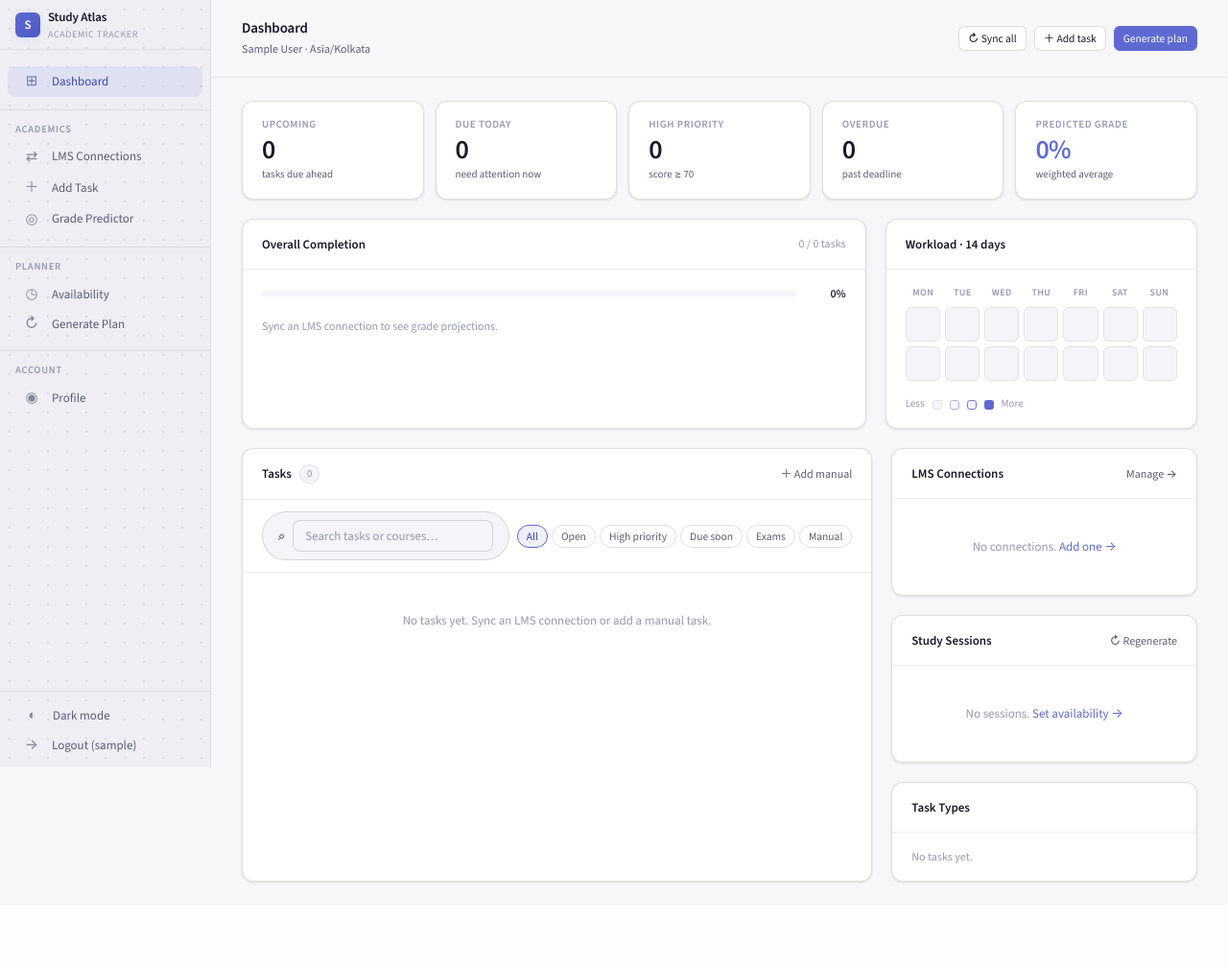
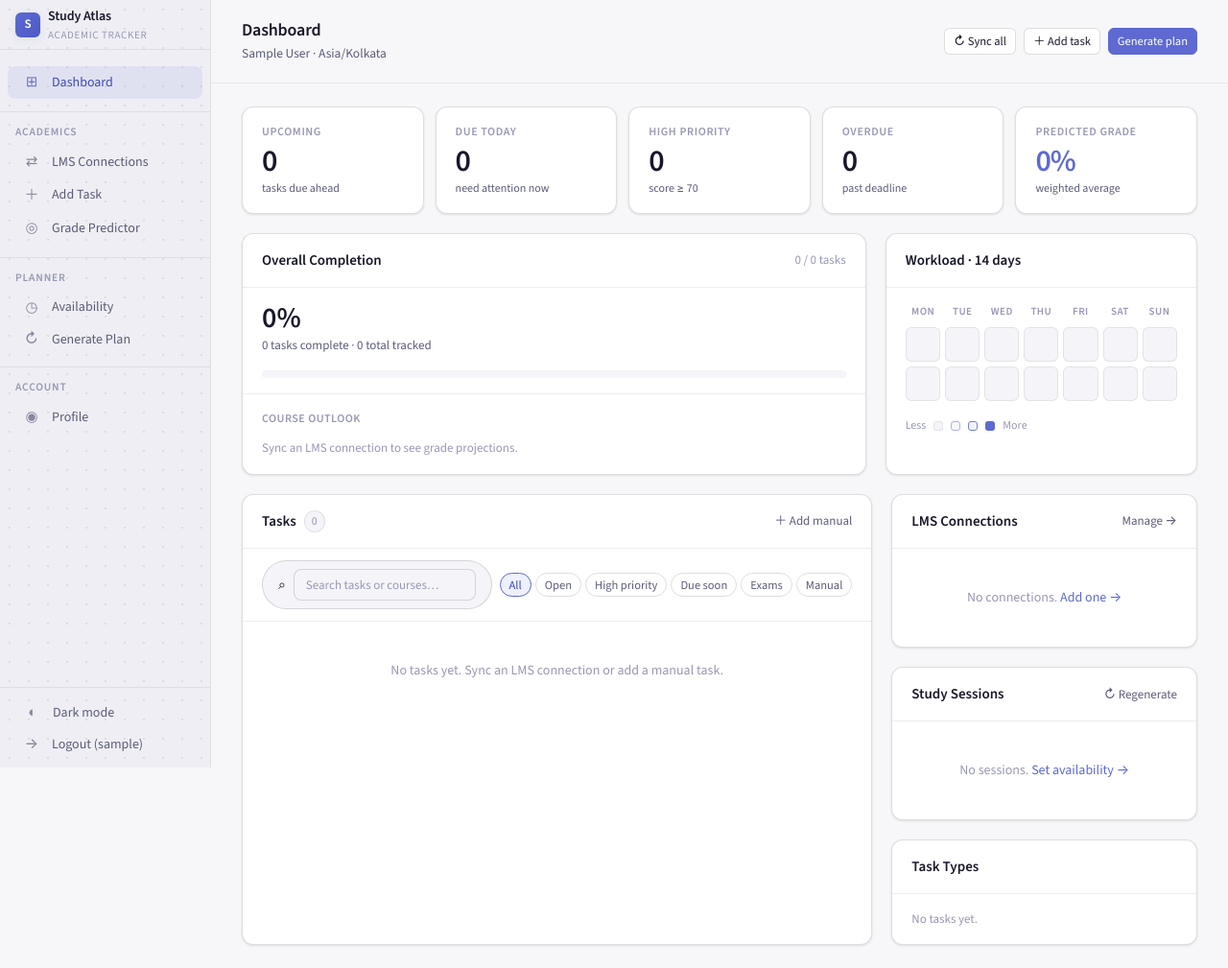
Before and after one commit to Vedang-P/boss-ka-project, a Django app: page / in a window 1280 px wide. Shown: the whole page at 96% size. Before the commit the page ends 921 px from the top, so only its background shows below. Run offline with Django 5.2, Linux system fonts and the light colour scheme; the visitor is signed in with stand-in values (Sample User, id 1); data that the repository does not hold is empty.

Commit message:
Polish typography and dashboard presentation

```diff
--- a/static/css/styles.css
+++ b/static/css/styles.css
@@ -137,8 +137,8 @@ body {
 
 body {
     font-family: var(--font);
-    font-size: 13px;
-    line-height: 1.5;
+    font-size: 14px;
+    line-height: 1.55;
     color: var(--text-0);
     background: var(--bg-0);
     -webkit-font-smoothing: antialiased;
@@ -232,14 +232,14 @@ svg {
 }
 
 .brand-name {
-    font-size: 13px;
+    font-size: 14px;
     font-weight: 600;
     color: var(--text-0);
     letter-spacing: -0.01em;
 }
 
 .brand-kicker {
-    font-size: 10px;
+    font-size: 11px;
     font-weight: 500;
     color: var(--text-2);
     text-transform: uppercase;
@@ -270,7 +270,7 @@ svg {
 
 .sidebar-group-label {
     padding: 0 var(--s4) var(--s1);
-    font-size: 10.5px;
+    font-size: 11.5px;
     font-weight: 600;
     color: var(--text-2);
     text-transform: uppercase;
@@ -285,7 +285,7 @@ svg {
     margin: 1px var(--s2);
     border-radius: var(--r-md);
     color: var(--text-1);
-    font-size: 13px;
+    font-size: 14px;
     font-weight: 500;
     border: none;
     background: transparent;
@@ -397,7 +397,7 @@ html[data-theme="dark"] .sidebar-item.is-active {
 }
 
 .page-title {
-    font-size: 15px;
+    font-size: 18px;
     font-weight: 600;
     color: var(--text-0);
     letter-spacing: -0.01em;
@@ -405,7 +405,7 @@ html[data-theme="dark"] .sidebar-item.is-active {
 }
 
 .page-subtitle {
-    font-size: 12px;
+    font-size: 13.5px;
     color: var(--text-1);
 }
 
@@ -540,7 +540,7 @@ html[data-theme="dark"] .sidebar-item.is-active {
 }
 
 .card-title {
-    font-size: 13px;
+    font-size: 15px;
     font-weight: 600;
     color: var(--text-0);
     display: flex;
@@ -549,7 +549,7 @@ html[data-theme="dark"] .sidebar-item.is-active {
 }
 
 .card-title-count {
-    font-size: 11px;
+    font-size: 12px;
     font-weight: 500;
     color: var(--text-2);
     background: var(--bg-3);
@@ -559,7 +559,7 @@ html[data-theme="dark"] .sidebar-item.is-active {
 }
 
 .card-action {
-    font-size: 12px;
+    font-size: 13px;
     font-weight: 500;
     color: var(--text-1);
     text-decoration: none;
@@ -585,7 +585,7 @@ html[data-theme="dark"] .sidebar-item.is-active {
     padding: var(--s10) var(--s5);
     text-align: center;
     color: var(--text-2);
-    font-size: 13px;
+    font-size: 14px;
 }
 
 .card-divider {
@@ -633,7 +633,7 @@ html[data-theme="dark"] .sidebar-item.is-active {
 }
 
 .stat-label {
-    font-size: 11px;
+    font-size: 12px;
     font-weight: 600;
     text-transform: uppercase;
     letter-spacing: 0.05em;
@@ -641,7 +641,7 @@ html[data-theme="dark"] .sidebar-item.is-active {
 }
 
 .stat-value {
-    font-size: 28px;
+    font-size: 32px;
     font-weight: 700;
     color: var(--text-0);
     letter-spacing: -0.03em;
@@ -650,7 +650,7 @@ html[data-theme="dark"] .sidebar-item.is-active {
 }
 
 .stat-sub {
-    font-size: 11px;
+    font-size: 12px;
     color: var(--text-1);
 }
 
@@ -730,7 +730,7 @@ html[data-theme="dark"] .sidebar-item.is-active {
     border-radius: var(--r-pill);
     background: transparent;
     color: var(--text-1);
-    font-size: 11.5px;
+    font-size: 12.5px;
     font-weight: 500;
     padding: 3px 9px;
     cursor: pointer;
@@ -982,7 +982,7 @@ html[data-theme="dark"] .badge-blackboard {
     justify-content: center;
     gap: var(--s2);
     font-family: var(--font);
-    font-size: 12.5px;
+    font-size: 13.5px;
     font-weight: 500;
     padding: 6px 12px;
     border-radius: var(--r-md);
@@ -1047,7 +1047,7 @@ html[data-theme="dark"] .badge-blackboard {
 }
 
 .btn-sm {
-    font-size: 11.5px;
+    font-size: 12.5px;
     padding: 4px 9px;
     border-radius: var(--r-sm);
 }
@@ -1212,7 +1212,7 @@ textarea {
 
 .heatmap-day-label {
     text-align: center;
-    font-size: 10px;
+    font-size: 11px;
     font-weight: 600;
     color: var(--text-2);
     text-transform: uppercase;
@@ -1540,7 +1540,7 @@ textarea {
 
 .progress-bar-track {
     flex: 1;
-    height: 6px;
+    height: 8px;
     border-radius: var(--r-pill);
     background: var(--bg-3);
     overflow: hidden;
@@ -1554,7 +1554,7 @@ textarea {
 }
 
 .progress-label {
-    font-size: 12px;
+    font-size: 13px;
     font-weight: 700;
     color: var(--text-0);
     font-variant-numeric: tabular-nums;
@@ -1814,10 +1814,47 @@ textarea {
 }
 
 .auth-sub {
-    font-size: 13px;
+    font-size: 14px;
     color: var(--text-1);
     margin-bottom: var(--s6);
     line-height: 1.5;
+}
+
+.text-xs {
+    font-size: 12px;
+}
+
+.text-sm {
+    font-size: 13px;
+}
+
+.completion-hero {
+    display: flex;
+    flex-direction: column;
+    gap: var(--s1);
+    margin-bottom: var(--s4);
+}
+
+.completion-value {
+    font-size: 30px;
+    font-weight: 600;
+    color: var(--text-0);
+    line-height: 1;
+    font-variant-numeric: tabular-nums;
+}
+
+.completion-caption {
+    font-size: 13px;
+    color: var(--text-1);
+}
+
+.section-kicker {
+    font-size: 12px;
+    font-weight: 600;
+    letter-spacing: 0.04em;
+    text-transform: uppercase;
+    color: var(--text-2);
+    margin-bottom: var(--s3);
 }
 
 .auth-footer {
@@ -1885,10 +1922,10 @@ textarea {
 }
 
 .text-sm {
+    font-size: 13px;
+}
+.text-xs {
     font-size: 12px;
-}
-.text-xs {
-    font-size: 11px;
 }
 
 .font-mono {
--- a/templates/dashboard/home.html
+++ b/templates/dashboard/home.html
@@ -100,16 +100,24 @@
                 >
             </div>
             <div class="card-body">
-                <div class="progress-row" style="margin-bottom: var(--s4)">
+                <div class="completion-hero">
+                    <div class="completion-value">{{ completion_percent }}%</div>
+                    <div class="completion-caption">
+                        {{ completed_tasks }} tasks complete · {{ total_tasks }} total tracked
+                    </div>
+                </div>
+                <div class="progress-row">
                     <div class="progress-bar-track">
                         <div
                             class="progress-bar-fill"
                             style="width:{{ completion_percent }}%;"
                         ></div>
                     </div>
-                    <div class="progress-label">{{ completion_percent }}%</div>
                 </div>
-                <!-- Grade per course -->
+            </div>
+            <hr class="card-divider" />
+            <div class="card-body">
+                <div class="section-kicker">Course outlook</div>
                 <div class="grade-list">
                     {% for course_result in grade_projection.courses %}
                     <div class="grade-row">
```
Also changed, not shown: other parts of static/css/styles.css (+32 -32 lines), templates/analytics_app/grade_prediction.html (+10 -9 lines).
